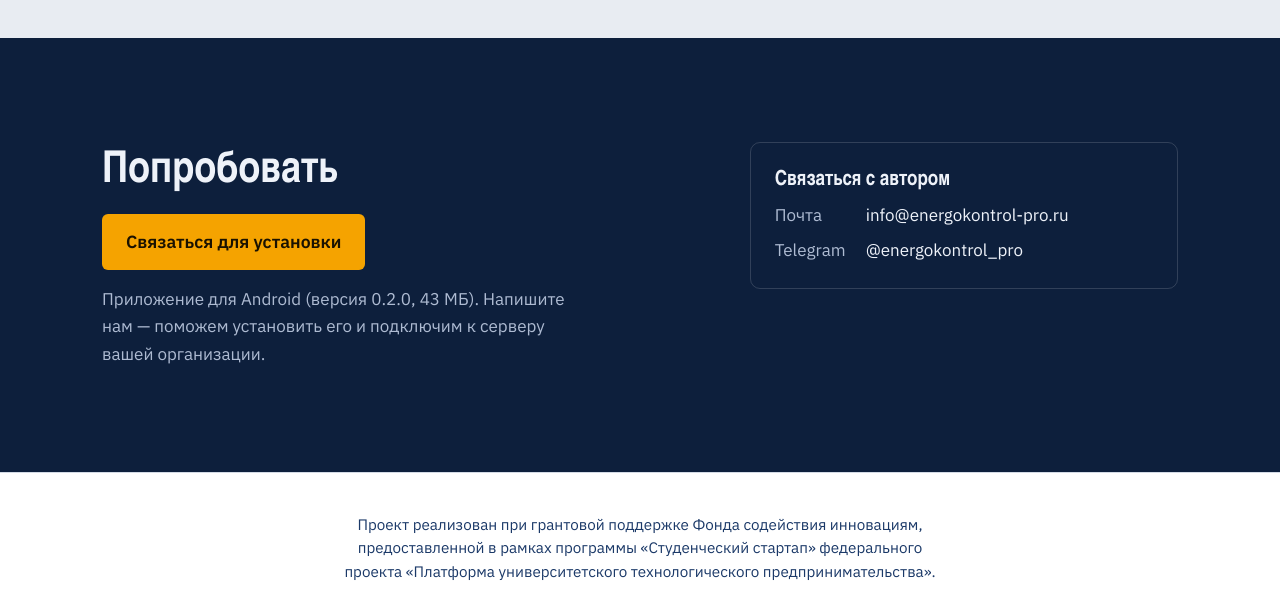
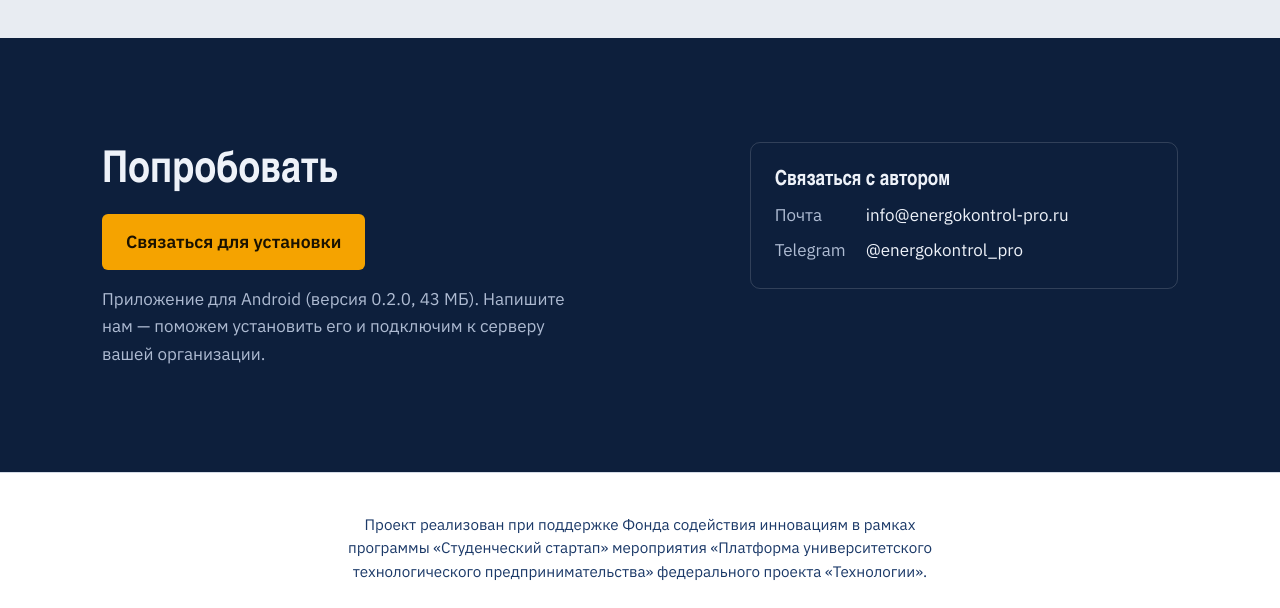
Before and after one commit to EnergyControlRus/energokontrol-site, a plain HTML site: page index.html in a window 1280 px wide. Shown: the part 3863-4471 px from the top of the page. Drawn offline with nearby package versions, Linux system fonts and the light colour scheme.

Commit message:
Grant notice wording as required by the grant agreement
Co-Authored-By: Claude Opus 5.5 <noreply@anthropic.com>

```diff
--- a/index.html
+++ b/index.html
@@ -159,7 +159,7 @@
 
   <section class="grant" aria-label="Грантовая поддержка">
     <div class="wrap grant__inner">
-      <p class="grant__text">Проект реализован при грантовой поддержке Фонда содействия инновациям, предоставленной в&nbsp;рамках программы «Студенческий стартап» федерального проекта «Платформа университетского технологического предпринимательства».</p>
+      <p class="grant__text">Проект реализован при поддержке Фонда содействия инновациям в&nbsp;рамках программы «Студенческий стартап» мероприятия «Платформа университетского технологического предпринимательства» федерального проекта «Технологии».</p>
       <div class="grant__logos">
         <img src="img/logo-platform.svg" width="106" height="81" alt="Платформа университетского технологического предпринимательства">
         <img src="img/logo-fasie.svg" width="152" height="74" alt="Фонд содействия инновациям">
```
